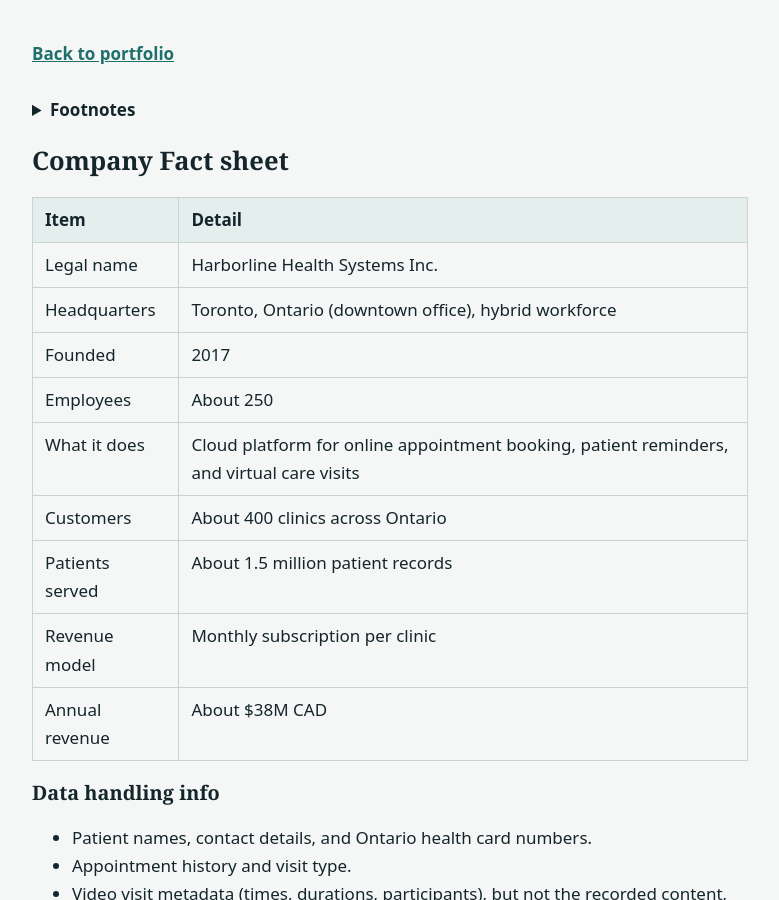
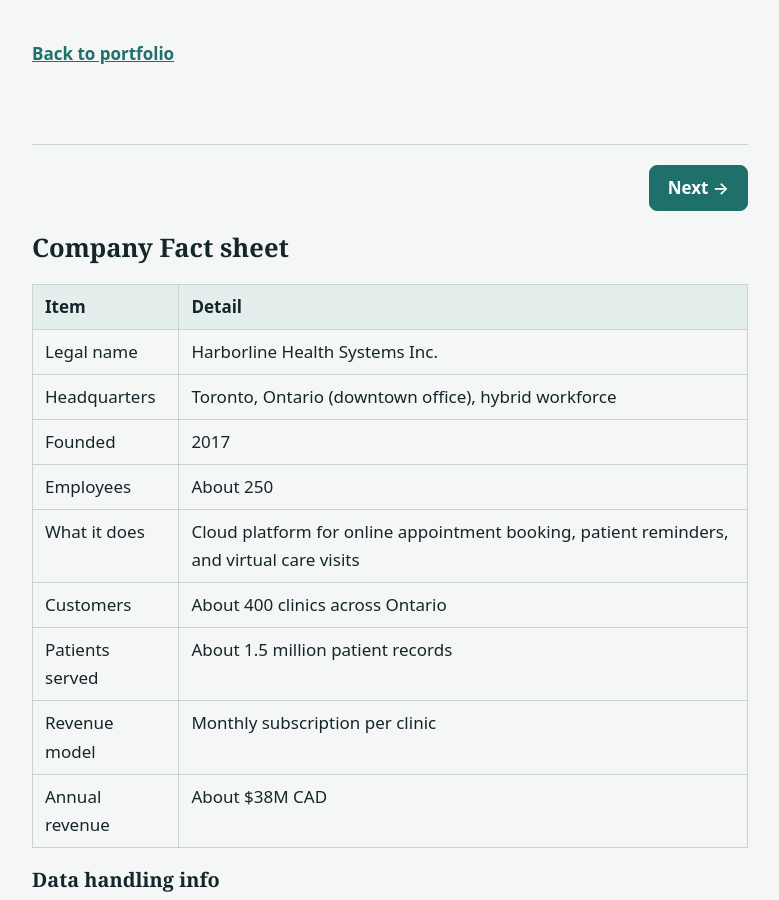
Before and after one commit to krens22/GRC-project-portfolio, a Jekyll site: the page built from Risk_assessements/supply-chain/Harborline_Health _Systems_Inc/00-document-control.md, in a window 1280 px wide and 900 px high. Shown: the whole window, without its empty margins (250-1029 px from the left). Built offline with Jekyll 4.4.1, drawn with Linux system fonts in a browser that asks for light colours; our own code applies the rules of GitHub Pages for plain Markdown files.

Commit message:
Update document control structure in markdown
Removed footnotes section and added document control title and next reference.

```diff
--- a/Risk_assessements/supply-chain/Harborline_Health _Systems_Inc/00-document-control.md
+++ b/Risk_assessements/supply-chain/Harborline_Health _Systems_Inc/00-document-control.md
@@ -1,9 +1,7 @@
-<details>
-<summary><b>Footnotes</b></summary>
-
-It follows the logic of a real risk assessment: what are we assessing and why (Sections 1-2), how (Section 3), what did we find (Sections 4-7), what do we do about it (Sections 8-9).
-
-</details>
+---
+title: Document Control
+next: 01-Introduction-and-scope.html
+---
 
 ## Company Fact sheet
 
```
